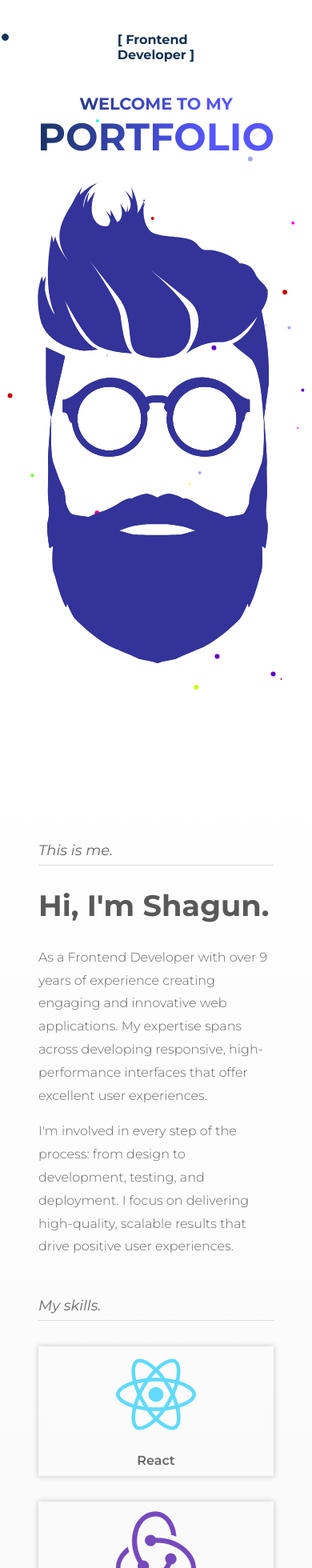
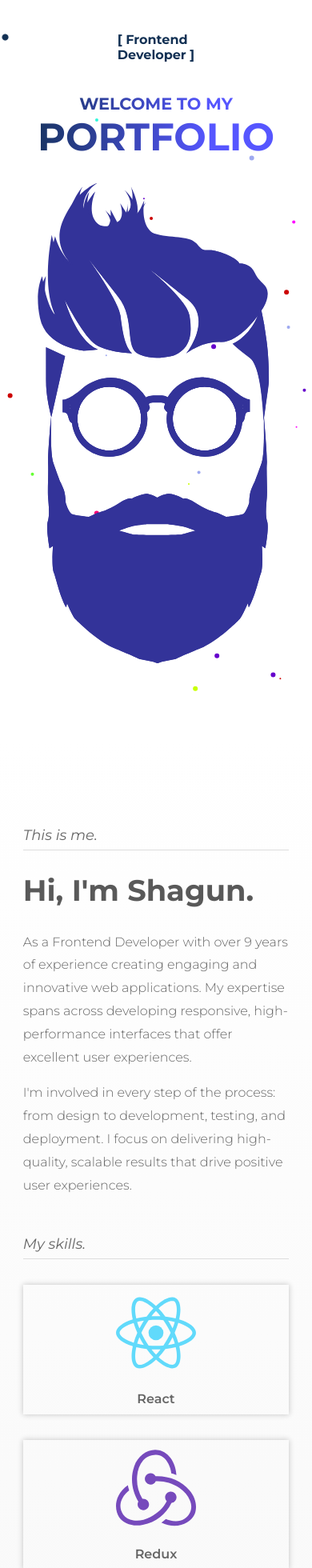
Before and after one commit to ShagunNikam/portfolio, a React (Create React App) app: page / in a window 390 px wide. Shown: the top 1960 px of the page at 80% size. Built offline with nearby package versions, Linux system fonts and the light colour scheme; some icons are missing.

Commit message:
changes to portfolio site

```diff
--- a/src/Components/Footer/Footer.js
+++ b/src/Components/Footer/Footer.js
@@ -12,7 +12,7 @@ const Footer = () => {
           <div className="footer_text d-flex">
             <h2 className="text text1">Want to connect?</h2>
             <h1 className="text text2">Let's have a chat!</h1>
-            <p className="text text3">Designed and Coded by shagun nikam. Built with React and SCSS.</p>
+            <p className="text text3">Designed and Coded by shagun nikam. Built with React</p>
           </div>
           <div className="footer_content d-flex">
             <div className="copy_rights">
--- a/src/Components/Info/_info.scss
+++ b/src/Components/Info/_info.scss
@@ -103,7 +103,7 @@
   }
 
   @media (max-width: 768px) {
-    padding: 3rem;
+    padding: 1.8rem;
   }
 }
 
```
